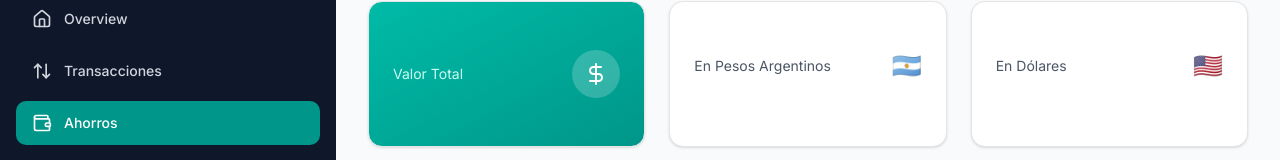
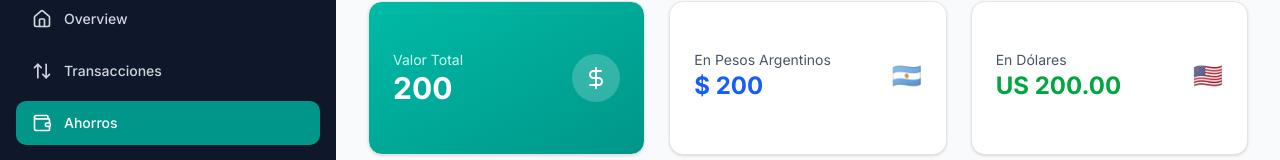
Before and after one commit to Whoiamx/cuanto-tengo, a Next.js app: page /wallet/ahorros in a window 1280 px wide. Shown: the part 123-283 px from the top of the page. Built offline with nearby package versions, Linux system fonts and the light colour scheme; no server answers.

Commit message:
ajust totals in ahorros

```diff
--- a/app/store/store.ts
+++ b/app/store/store.ts
@@ -1,7 +1,6 @@
 import { create } from "zustand";
 import { Ahorros } from "../interfaces/app-financial";
 
-type CriptoStock = "bitcoin" | "ethreum" | "usdt" | "solana" | "xrp";
 interface FinancialStore {
   dolar: number;
   totalAhorros: number;
--- a/app/wallet/ahorros/DashboardAhorros.tsx
+++ b/app/wallet/ahorros/DashboardAhorros.tsx
@@ -4,33 +4,26 @@ import { useState } from "react";
 import { Card, CardContent, CardHeader, CardTitle } from "@/components/ui/card";
 import { Button } from "@/components/ui/button";
 
-import {
-  DollarSign,
-  Bitcoin,
-  Building,
-  Landmark,
-  Eye,
-  EyeOff,
-} from "lucide-react";
+import { DollarSign, Eye, EyeOff } from "lucide-react";
 import { cn } from "@/lib/utils";
 import { ModalActivos } from "@/app/components/ModalActivos";
 import { CardAhorros } from "./components/CardAhorros";
 import { useStoreFinancial } from "@/app/store/store";
-
-interface SavingItem {
-  id: string;
-  name: string;
-  type: "crypto" | "dolar" | "accion" | "bond" | "real-estate";
-  symbol: string;
-  amount: number;
-  originalCurrency: string;
-  currentPrice: number;
-}
+import { useDolarCurrency } from "@/app/hooks";
 
 export const DashboardAhorros = () => {
   const [hideBalances, setHideBalances] = useState(false);
   const activesInWallet = useStoreFinancial((state) => state.activos);
   console.log(activesInWallet);
+  const total = useStoreFinancial(
+    (state) =>
+      state.totalAhorros + state.dolar + state.totalCriptos + state.acciones
+  );
+  const { data } = useDolarCurrency();
+
+  const amountNumber = Number(total || 0);
+  const ventaNumber = Number(data?.venta || 1);
+  let totalUSD = (amountNumber / ventaNumber).toFixed(2);
 
   return (
     <div className="space-y-8">
@@ -68,7 +61,7 @@ export const DashboardAhorros = () => {
               <div>
                 <p className="text-teal-100 text-sm">Valor Total</p>
                 <p className="text-3xl font-bold">
-                  {hideBalances ? "••••••" : null}
+                  {hideBalances ? "••••••" : total}
                 </p>
               </div>
               <div className="w-12 h-12 bg-white/20 rounded-full flex items-center justify-center">
@@ -84,7 +77,7 @@ export const DashboardAhorros = () => {
               <div>
                 <p className="text-gray-600 text-sm">En Pesos Argentinos</p>
                 <p className="text-2xl font-bold text-blue-600">
-                  {hideBalances ? "••••••" : null}
+                  {hideBalances ? "••••••" : <p> $ {total}</p>}
                 </p>
               </div>
               <div className="text-2xl">🇦🇷</div>
@@ -98,7 +91,7 @@ export const DashboardAhorros = () => {
               <div>
                 <p className="text-gray-600 text-sm">En Dólares</p>
                 <p className="text-2xl font-bold text-green-600">
-                  {hideBalances ? "••••••" : null}
+                  {hideBalances ? "••••••" : <p> US {totalUSD}</p>}
                 </p>
               </div>
               <div className="text-2xl">🇺🇸</div>
```
